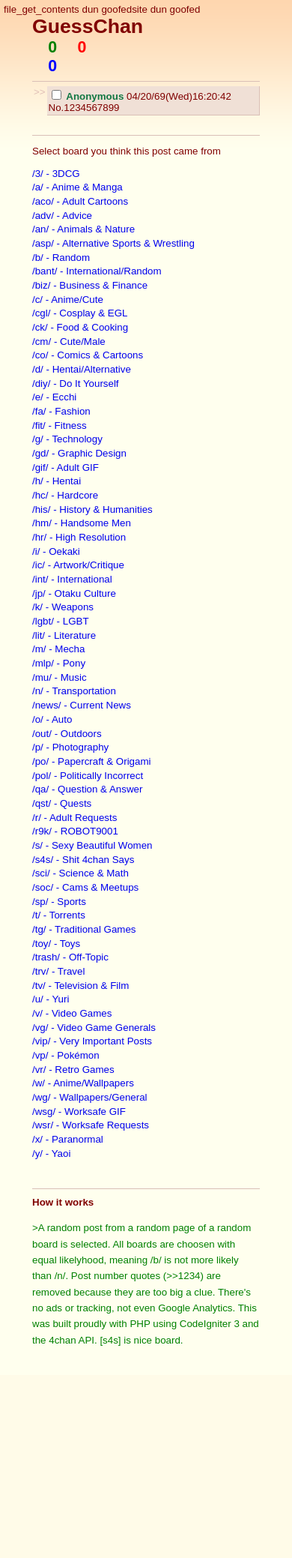
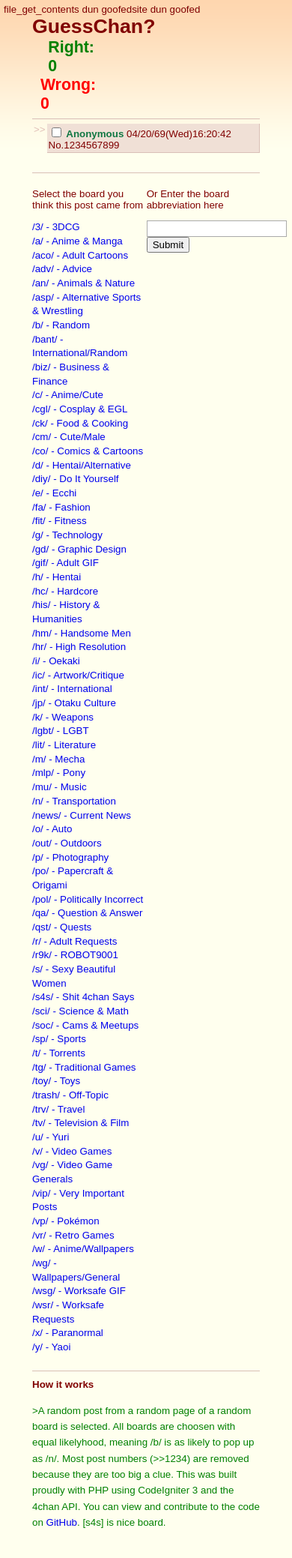
Before and after one commit to goosehub/guesschan, a CodeIgniter app: page /database/ in a window 390 px wide. Shown: the whole page at 75% size. Before the commit the page ends 1795 px from the top, so only its background shows below. Run offline with CodeIgniter, Linux system fonts and the light colour scheme; some libraries are stand-ins or nearby versions.

Commit message:
UI tweaks, mobile, next button
Next button makes the game much more screencapable.

```diff
--- a/application/views/main.php
+++ b/application/views/main.php
@@ -4,20 +4,15 @@ defined('BASEPATH') OR exit('No direct script access allowed');
 <div class="main_container">
 	<header>
 		<div class="header_compartment header_left">
-			<h1 class="main_header_text">GuessChan</h1>
+			<h1 class="main_header_text">GuessChan?</h1>
 		</div>
 		<div class="header_compartment header_center">
-			<div class="last_answer_parent">
-				<span class="last_answer_status">N/A</span>
-				<span class="last_answer_board"></span>
-				<a class="last_answer_link" target="_blank" href="#">View on 4chan</a>
-			</div>
 		</div>
 		<div class="header_compartment header_right">
 			<div class="score_parent">
-				<span class="right_parent"><span class="right_number">0</span></span>
-				<span class="wrong_parent"><span class="wrong_number">0</span></span>
-				<span class="total_parent"><span class="total_number">0</span></span>
+				<span class="right_parent">Right: <span class="right_number">0</span></span>
+				<span class="wrong_parent">Wrong: <span class="wrong_number">0</span></span>
+				<!-- <span class="total_parent">Total: <span class="total_number">0</span></span> -->
 			</div>
 		</div>
 	</header>
@@ -36,25 +31,40 @@ defined('BASEPATH') OR exit('No direct script access allowed');
 	   </div>
 	</div>
 
+	<div class="last_answer_parent">
+		<span class="last_answer_element last_answer_status">N/A</span>
+		<span class="last_answer_element that_was">That was </span>
+		<span class="last_answer_element last_answer_board"></span>
+		<a class="last_answer_element last_answer_link" target="_blank" href="#">View on 4chan</a>
+		<button class="next_button">Next</button>
+	</div>
+
 	<span class="answer_board_abbr" style="display: none"><?php echo $random['board_abbr'] ?></span>
 	<span class="answer_board_title" style="display: none"><?php echo $random['board_title'] ?></span>
 	<span class="answer_link" style="display: none"><?php echo $random['link'] ?></span>
 	<br>
 	<hr>
-	<p class="lead">Select board you think this post came from</p>
+	<div class="selection_compartment selection_left">
+		<p><span class="or_mobile">Or</span> Select the board you think this post came from</p>
 		<?php $i = 0; ?>
 		<?php foreach ($boards as $board) { ?>
 			<a href="#" class="board_selection" board="<?php echo $board['board']; ?>">/<?php echo $board['board']; ?>/ - <?php echo $board['title']; ?></a>
 			<br>
 			<?php $i++; ?>
 		<?php } ?>
+	</div>
+	<div class="selection_compartment selection_right">
+		<p><span class="or_desktop">Or</span> Enter the board abbreviation here</p>
+		<input id="board_text_input" type="text"/>
+		<button id="board_text_submit" type="submit">Submit</button>
+	</div>
 
 	<br>
 	<br>
 	<hr>
 	<div class="how_it_works">
 		<strong>How it works</strong>
-		<p class="quote">>A random post from a random page of a random board is selected. All boards are choosen with equal likelyhood, meaning /b/ is not more likely than /n/. Post number quotes (>>1234) are removed because they are too big a clue. There's no ads or tracking, not even Google Analytics. This was built proudly with PHP using CodeIgniter 3 and the 4chan API. [s4s] is nice board.</p>
+		<p class="quote">>A random post from a random page of a random board is selected. All boards are choosen with equal likelyhood, meaning /b/ is as likely to pop up as /n/. Most post numbers (>>1234) are removed because they are too big a clue. This was built proudly with PHP using CodeIgniter 3 and the 4chan API. You can view and contribute to the code on <a target="_blank" href="https://github.com/goosehub/guesschan">GitHub</a>. [s4s] is nice board.</p>
 	</div>
 	<br>
 </div>
--- a/resources/script.js
+++ b/resources/script.js
@@ -1,10 +1,36 @@
 $(document).ready(function(){
-	console.log('No need to cheat with inspect element. Just click the post number to view the post');
+	console.log('No need to cheat with inspect element. Just click the post number to view the post. Also, check out the GitHub.');
+
+	$('#board_text_submit').click(function(){
+		answer_submitted($('#board_text_input').val());
+	});
+
+	$('#board_text_input').on('keyup', function(e){
+	    if (e.keyCode == 13) {
+			answer_submitted($('#board_text_input').val());
+	    }
+	});
+
 	$('.board_selection').click(function(){
+		answer_submitted($(this).attr('board'));
+	});
+
+	$('.next_button').click(function(){
+		get_next();
+	});
+
+	function answer_submitted(answer) {
 		$('.last_answer_parent').show();
 		$('.last_answer_board').html('/' + $('.answer_board_abbr').html() + '/' + ' - ' + $('.answer_board_title').html());
 		$('.last_answer_link').attr('href', $('.answer_link').html());
-		if ($('.answer_board_abbr').html() === $(this).attr('board')) {
+		$('#board_text_input').val('');
+
+		// Easter Egg
+		if (answer === '[s4s]') {
+			alert('[s4s] is nice board');
+		}
+
+		if ($('.answer_board_abbr').html() === answer) {
 			$('.last_answer_status').html('Right!');
 			$('.last_answer_status').removeClass('wrong_status').addClass('right_status');
 			$('.right_number').html(parseInt($('.right_number').html()) + 1);
@@ -14,8 +40,10 @@ $(document).ready(function(){
 			$('.last_answer_status').removeClass('right_status').addClass('wrong_status');
 			$('.wrong_number').html(parseInt($('.wrong_number').html()) + 1);
 		}
+		$('.total_number').html(parseInt($('.total_number').html()) + 1);
+	}
 
-		$('.total_number').html(parseInt($('.total_number').html()) + 1);
+	function get_next() {
 		full_url = 'main/get_random_4chan_post';
 		console.log('Get next post');
 		$.getJSON(full_url, function(data) {
@@ -25,6 +53,7 @@ $(document).ready(function(){
 			$('.answer_link').html(data.link);
 			$('.answer_board_abbr').html(data.board_abbr);
 			$('.answer_board_title').html(data.board_title);
+			$('.last_answer_parent').hide();
 		});
-	});
+	}
 });
--- a/resources/style.css
+++ b/resources/style.css
@@ -41,24 +41,30 @@
 	color: red;
 }
 .score_parent {
-	float: right;
 	font-size: 1.6em;
 	font-weight: bold;
 }
 .right_parent {
 	color: green;
 	margin-left: 1em;
+	float: left;
 }
 .wrong_parent {
 	color: red;
 	margin-left: 1em;
-}
-.total_parent {
-	color: blue;
-	margin-left: 1em;
+	float: right;
 }
 .clearfix {
 	clear: both;
+}
+.selection_left {
+	display: inline-block;
+	width: 49%;
+}
+.selection_right {
+	display: inline-block;
+	width: 49%;
+	vertical-align: top;
 }
 .board_selection {
 	line-height: 1.4em;
```
Also changed, not shown: other parts of resources/style.css (+51 -9 lines). Lines whose indentation alone changed are shown as unchanged.
